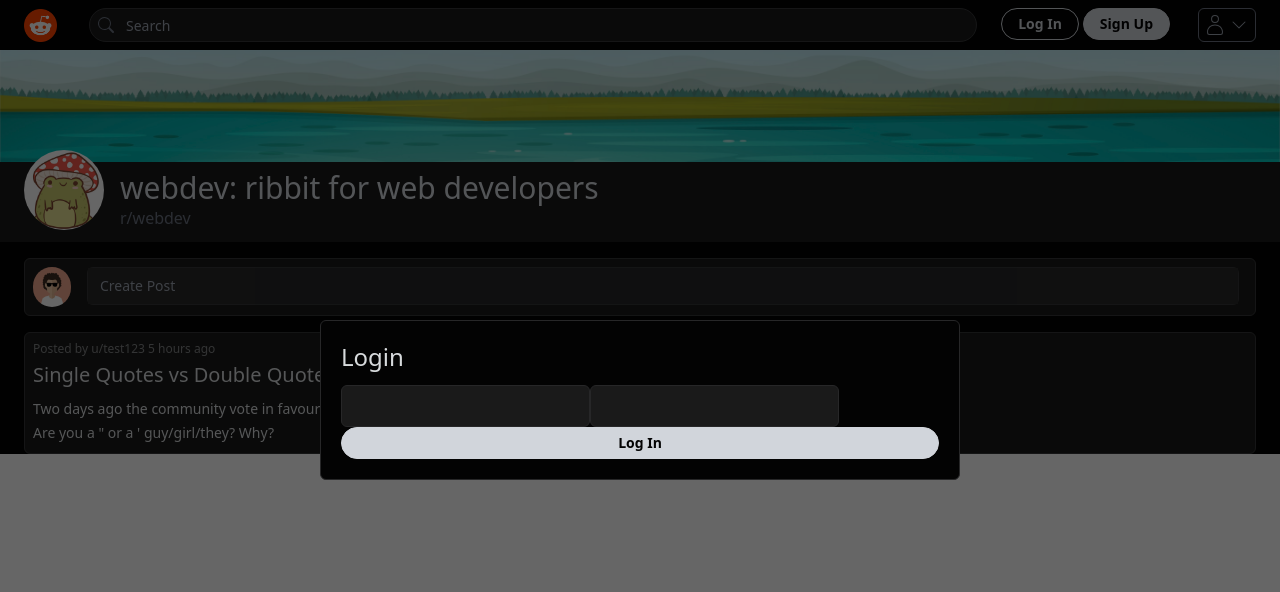
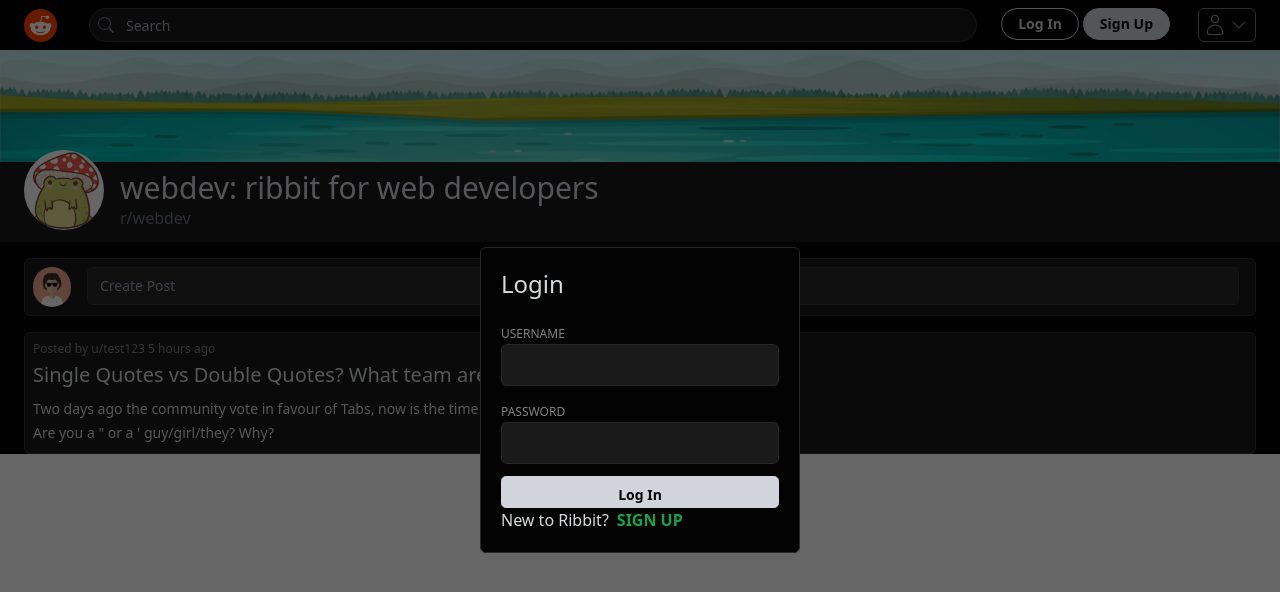
Before and after one commit to Lizette-Dimalanta/Ribbit, a React (Vite) app: page / in a window 1280 px wide. Shown: the top 592 px of the page. Built offline with nearby package versions, Linux system fonts and the light colour scheme.

Commit message:
Added register page

```diff
--- a/src/components/AuthModal.jsx
+++ b/src/components/AuthModal.jsx
@@ -1,19 +1,58 @@
-import React from 'react'
+import { React, useState } from 'react'
 import Input from './Input'
 import Button from './Button'
 
 const AuthModal = () => {
+  const [modalType, setModalType] = useState("login")
+
   return (
     <div className="w-screen h-screen fixed top-0 left-0 z-20 flex" style={{backgroundColor:'rgba(0,0,0,.6)'}}>
-      <div className="w-1/2 border border-reddit_dark-brightest bg-reddit_dark p-5 text-reddit_text self-center mx-auto rounded-md">
-        <h1 className="text-2xl mb-3">
-          Login
-        </h1>
-        <Input type="text" className="mb-2" />
-        <Input type="password" className="mb-2" />
-        <Button className="w-full">
+      <div className="w-3/4 sm:w-1/2 md:w-1/4 border border-reddit_dark-brightest bg-reddit_dark p-5 text-reddit_text self-center mx-auto rounded-md">
+        {modalType === "login" && (
+          <h1 className="text-2xl mb-5">
+            Login
+          </h1>
+        )}
+        {modalType === "register" && (
+          <h1 className="text-2xl mb-5">
+            Register
+          </h1>
+        )}
+        <div className="mb-3">
+          <label>
+            <span className="text-reddit_text-darker text-xs">
+              USERNAME
+            </span>
+            <Input type="text" className="mb-3 w-full" />
+          </label>
+        </div>
+        <div className="mb-3">
+          <label>
+            <span className="text-reddit_text-darker text-xs">
+              PASSWORD
+            </span>
+            <Input type="password" className="mb-3 w-full" />
+          </label>
+        </div>
+        <Button className="w-full py-2" style={{borderRadius:'.3rem'}}>
           Log In
         </Button>
+        {modalType === "login" && (
+          <div>
+            New to Ribbit?
+            <button onClick={() => setModalType("register")} className="text-green-600 font-bold pl-2">
+              SIGN UP
+            </button>
+          </div>
+        )}
+        {modalType === "register" && (
+          <div>
+            Already have an account?
+            <button onClick={() => setModalType("login")} className="text-green-600 font-bold pl-2">
+              LOG IN
+            </button>
+          </div>
+        )}
       </div>
     </div>
   )
```
